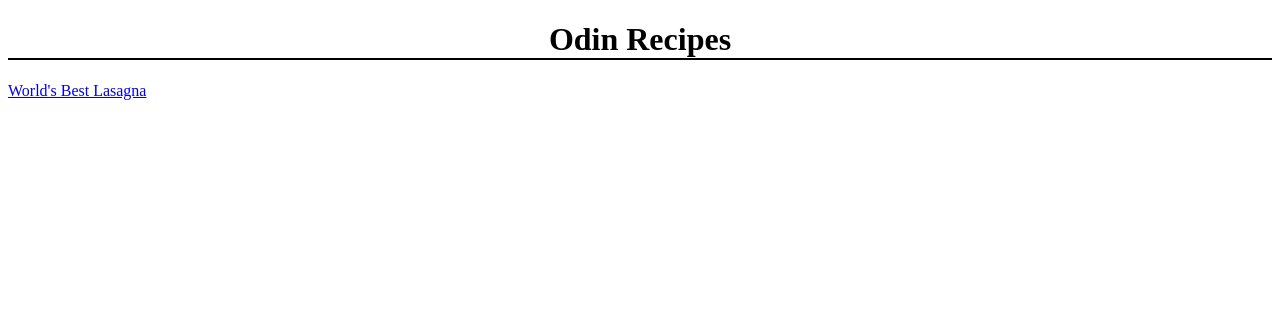
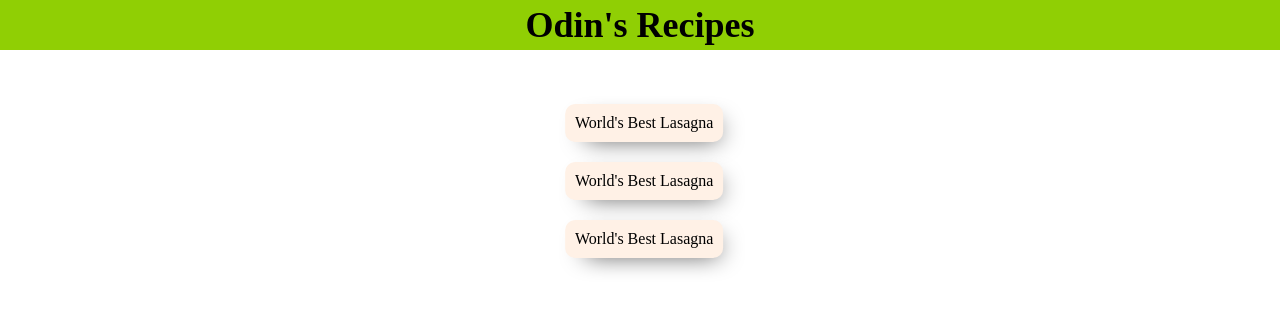
Before and after one commit to dabla1710/odin-recipes, a plain HTML site: page index.html in a window 1280 px wide. Drawn offline with Linux system fonts and the light colour scheme.

Commit message:
reworked index page structure and styling

```diff
--- a/index.html
+++ b/index.html
@@ -7,9 +7,29 @@
         <title>Odin Recipes</title>
     </head>
     <body>
-        <h1>Odin Recipes</h1>
-        <a href="recipes/lasagna.html">World's Best Lasagna</a>
+        <!-- Header -->
+        <div class="header">
+            Odin's Recipes
+        </div>
+        <div id="pusher-header" style="height:50px; margin-bottom: 10px;"></div>
 
+        <!-- Recipes -->
+        <div class="content">
+
+            <div class="recipe-list-container">
+                <ul style="text-decoration: none;">
+                    <a href="recipes/lasagna.html">
+                        <li>World's Best Lasagna</li>
+                    </a>
+                    <a href="recipes/lasagna.html">
+                        <li>World's Best Lasagna</li>
+                    </a>
+                    <a href="recipes/lasagna.html">
+                        <li>World's Best Lasagna</li>
+                    </a>
+                </ul>
+            </div>
+        </div>
 
     </body>
 </html>
--- a/styles/style.css
+++ b/styles/style.css
@@ -60,3 +60,30 @@ img {
     text-decoration: none;
     color: white;
 }
+
+.recipe-list-container {
+    display: flex;
+    justify-content: center;
+}
+
+.recipe-list-container > ul > a {
+    text-decoration: none;
+    color: rgb(0, 0, 0);
+}
+
+.recipe-list-container > ul > a > li {
+    background-color: #FFF1E6;
+    padding: 10px;
+    margin: 20px 0;
+
+    list-style: none;
+
+    border-radius: 10px;
+    box-shadow: 0.5rem 0.5rem 1.5rem -0.8rem black;
+    transform: translateX(-10%);
+}
+
+.recipe-list-container > ul > a > li:hover {
+    padding: 15px 8px;
+    border: 1px solid black;
+}
```
Also changed, not shown: recipes/lasagna.html (+2 -4 lines).
